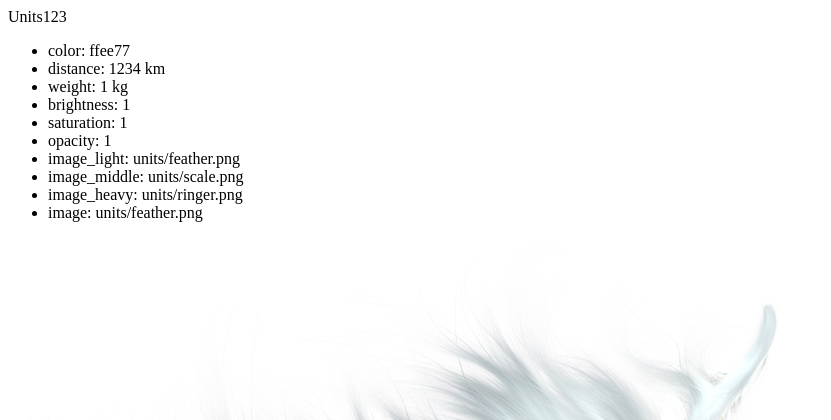
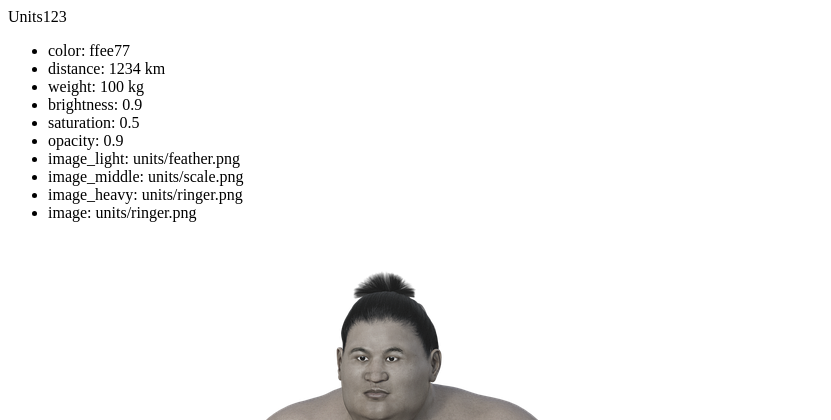
Before and after one commit to goJoWe16/cm2019WebApp, a Django app: page / in a window 1280 px wide. Shown: the top 420 px of the page, without its empty margins (0-831 px from the left). Run offline with Django 3.2, Linux system fonts and the light colour scheme.

Commit message:
use opacity, brightness and saturation from config file in image to sho effects

```diff
--- a/cm2019app/configuration_example.yaml
+++ b/cm2019app/configuration_example.yaml
@@ -1,9 +1,9 @@
 color: ffee77
 distance: 1234 km
-weight: 1 kg
-brightness: 1
-saturation: 1
-opacity: 1
+weight: 100 kg
+brightness: 0.9
+saturation: 0.5
+opacity: 0.9
 image_light: units/feather.png
 image_middle: units/scale.png
 image_heavy: units/ringer.png
--- a/cm2019app/units/templates/units/index.html
+++ b/cm2019app/units/templates/units/index.html
@@ -15,13 +15,9 @@
         {% endfor %}
     </ul>
     {% load static %}
-{#    {% if data_loaded.weight <= 10 %}#}
-{#        <img src="{% static data_loaded.image_light %}" alt="Image of lightweight object"/>#}
-{#        {%  elif data_loaded.weight <= 100 %}#}
-{#        <img src="{% static data_loaded.image_middle %}" alt="Image of middle-weight object"/>#}
-{#        {% else %}#}
-{#        <img src="{% static data_loaded.image_heavy %}" alt="Image of heavy-weight object"/>#}
-{#    {% endif %}#}
-     <img src="{% static data_loaded.image %}" alt="Image of an object"/>
+     <img src="{% static data_loaded.image %}" alt="Image of an object"
+          style="filter: brightness({{ data_loaded.brightness }}) saturate({{ data_loaded.saturation }});
+                  opacity: {{ data_loaded.opacity }}
+                  "/>
 </body>
 </html>
--- a/cm2019app/units/views.py
+++ b/cm2019app/units/views.py
@@ -22,7 +22,7 @@ def index(request):
 
     if weight <= 10:
         data_loaded['image'] = data_loaded.get('image_light')
-    elif weight <= 100:
+    elif weight < 100:
         data_loaded['image'] = data_loaded.get('image_middle')
     else:
         data_loaded['image'] = data_loaded.get('image_heavy')
```
